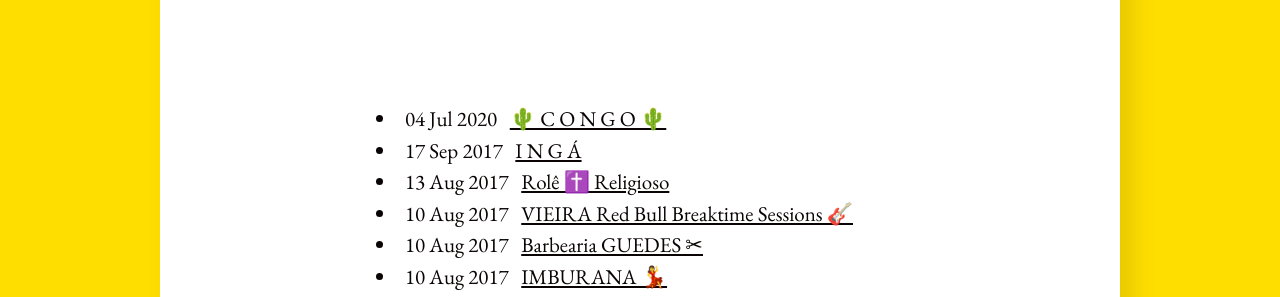
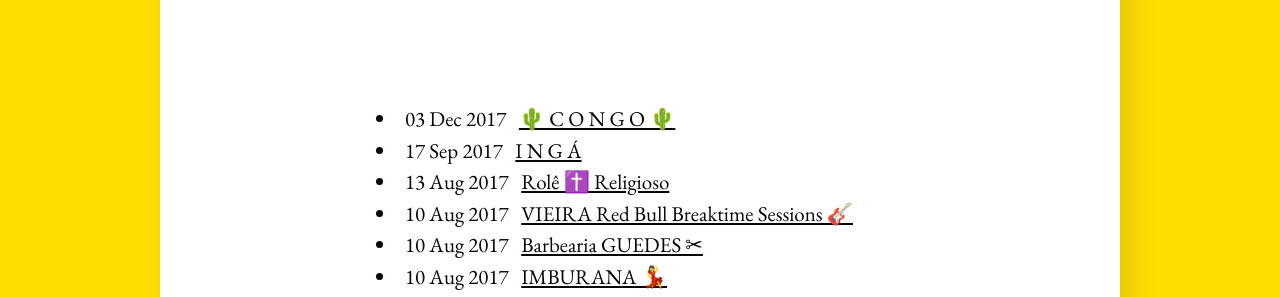
Before and after one commit to tropicaos/laueu, a Jekyll site: the page built from fotos.md, in a window 1280 px wide. Shown: the part 401-698 px from the top of the page. Built offline with Jekyll 4.4.1, drawn with Linux system fonts in a browser that asks for light colours.

Commit message:
Update Blog “2020-07-04-🌵-c-o-n-g-o-🌵”

```diff
--- a/_posts/2020-07-04-🌵-c-o-n-g-o-🌵.md
+++ b/_posts/2020-07-04-🌵-c-o-n-g-o-🌵.md
@@ -4,7 +4,7 @@
 categories:
   - fotos
 tags: registro de viagem, natureza
-date: 2020-07-04T17:22:56.648Z
+date: 2017-12-03T17:22:56.648Z
 ---
 ![](/images/uploads/1_qpdebrx8fkjuul-z_kkprq.png "bicho brabo, nem me deixou chegar perto 😫")
 
```
